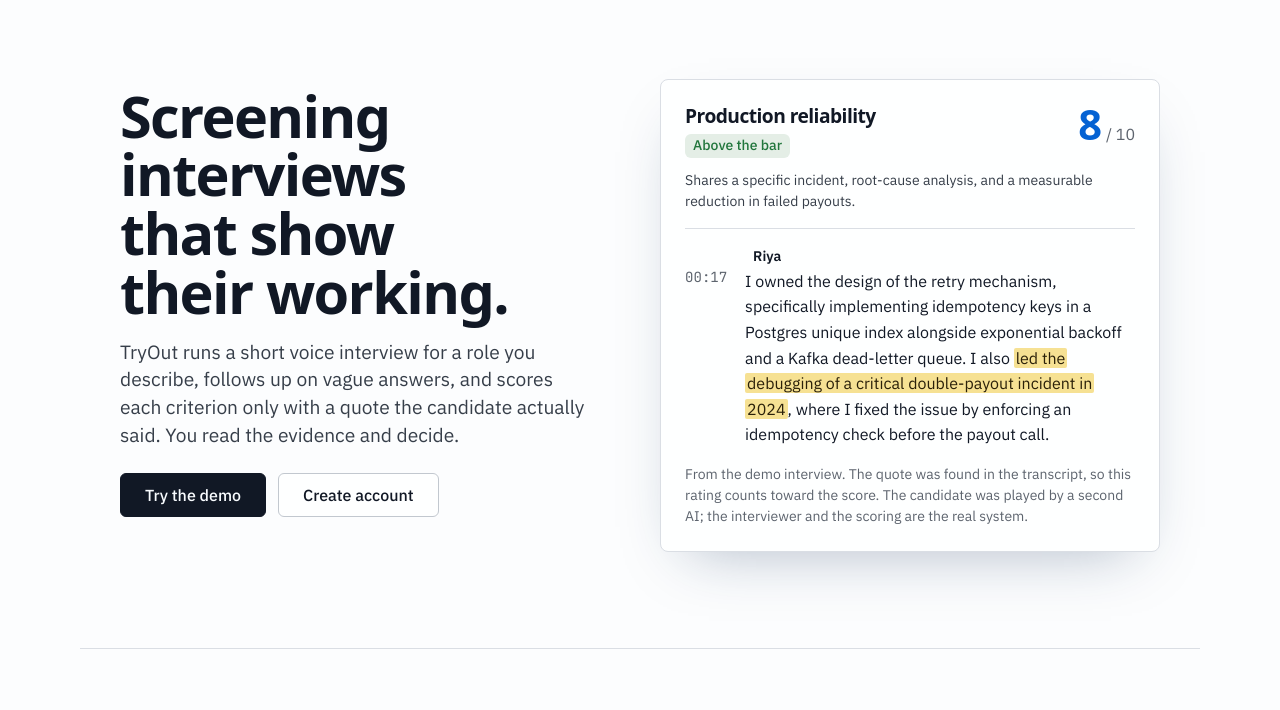
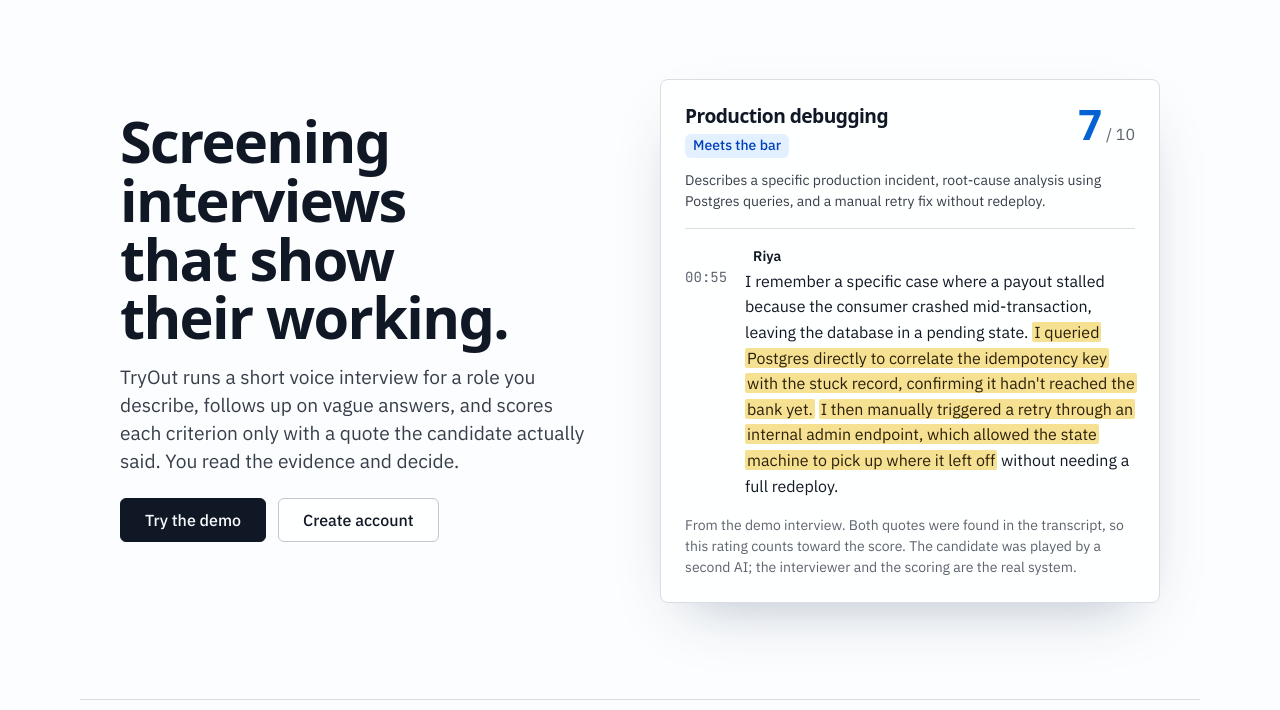
Before and after one commit to CodebyKumar/tryout, a plain HTML site: page frontend/index.html in a window 1280 px wide. Shown: the part 57-767 px from the top of the page. Drawn offline with Linux system fonts and the light colour scheme; files that its build step writes are made by us from their sources; no server answers; files whose address does not match are found by name; a web font is replaced by a local one.

Commit message:
Docs for v2: system design as built, README; home hero from the new demo

```diff
--- a/frontend/index.html
+++ b/frontend/index.html
@@ -32,15 +32,15 @@
 
       <figure class="evidence-card" aria-label="An excerpt from a TryOut report">
         <div class="ec-head">
-          <div><h2>Production reliability</h2><span class="pill above">Above the bar</span></div>
-          <p class="ec-score"><span class="fig">8</span><span class="unit"> / 10</span></p>
+          <div><h2>Production debugging</h2><span class="pill meets">Meets the bar</span></div>
+          <p class="ec-score"><span class="fig">7</span><span class="unit"> / 10</span></p>
         </div>
-        <p class="ec-why">Shares a specific incident, root-cause analysis, and a measurable reduction in failed payouts.</p>
+        <p class="ec-why">Describes a specific production incident, root-cause analysis using Postgres queries, and a manual retry fix without redeploy.</p>
         <blockquote class="ec-line">
-          <span class="ec-time mono">00:17</span>
-          <p><span class="who">Riya</span>I owned the design of the retry mechanism, specifically implementing idempotency keys in a Postgres unique index alongside exponential backoff and a Kafka dead-letter queue. I also <mark>led the debugging of a critical double-payout incident in 2024</mark>, where I fixed the issue by enforcing an idempotency check before the payout call.</p>
+          <span class="ec-time mono">00:55</span>
+          <p><span class="who">Riya</span>I remember a specific case where a payout stalled because the consumer crashed mid-transaction, leaving the database in a pending state. <mark>I queried Postgres directly to correlate the idempotency key with the stuck record, confirming it hadn't reached the bank yet.</mark> <mark>I then manually triggered a retry through an internal admin endpoint, which allowed the state machine to pick up where it left off</mark> without needing a full redeploy.</p>
         </blockquote>
-        <figcaption>From the demo interview. The quote was found in the transcript, so this rating counts toward the score. The candidate was played by a second AI; the interviewer and the scoring are the real system.</figcaption>
+        <figcaption>From the demo interview. Both quotes were found in the transcript, so this rating counts toward the score. The candidate was played by a second AI; the interviewer and the scoring are the real system.</figcaption>
       </figure>
     </section>
 
```
Also changed, not shown: 2 other files.
